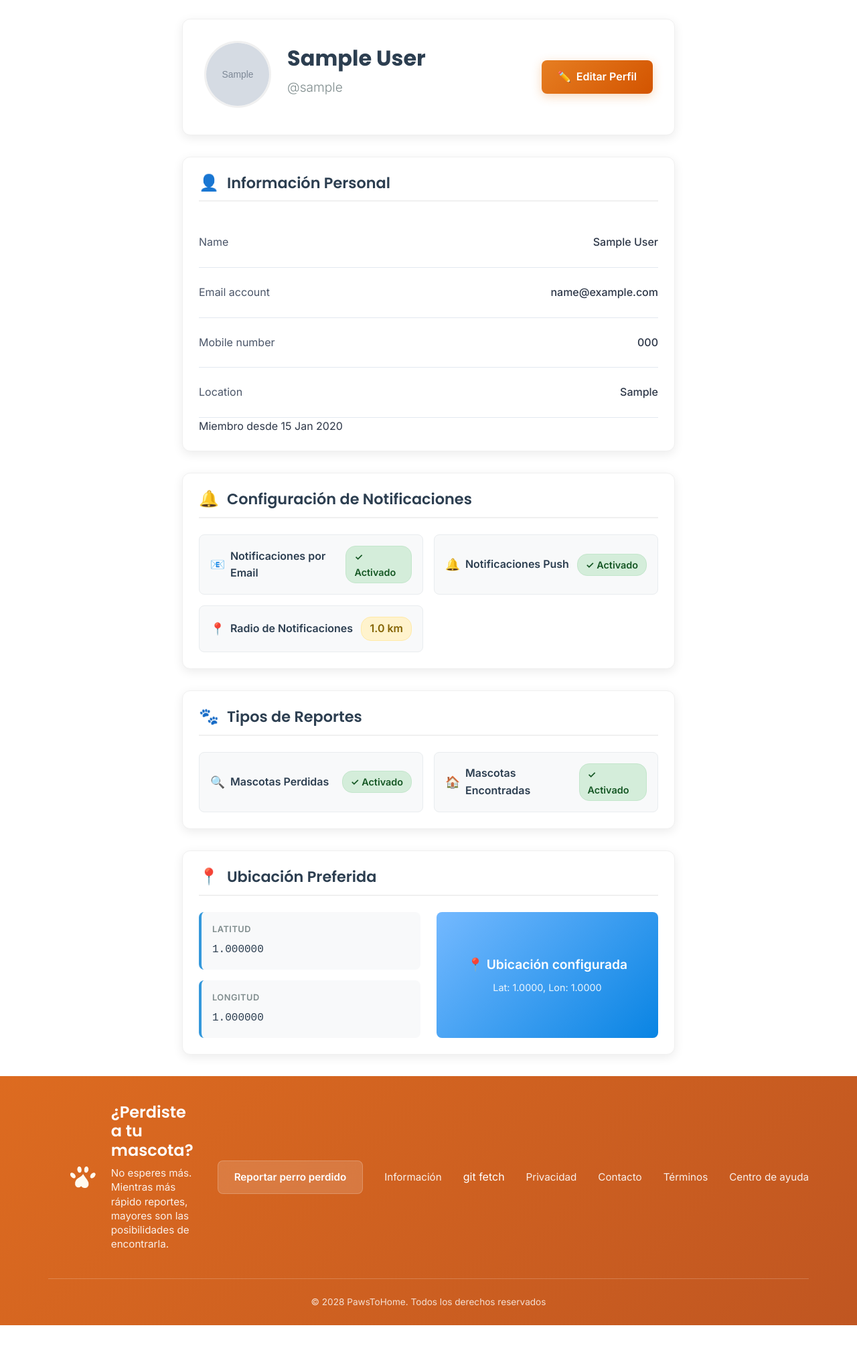
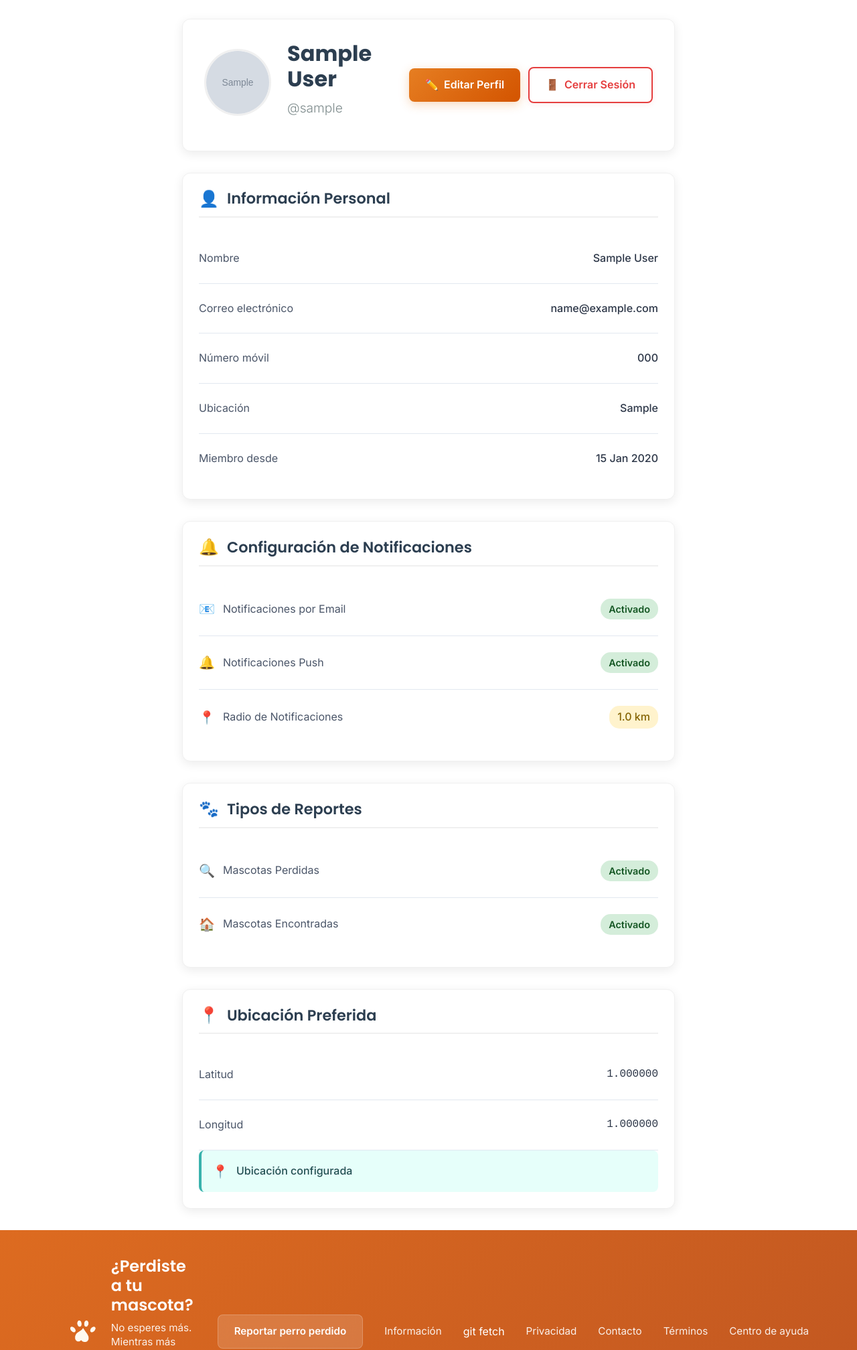
Before and after one commit to JesusEmilianoCloud/pawstohome, a Django app: page /profile/1/ in a window 1280 px wide. Shown: the part 292-2308 px from the top of the page at 67% size. Before the commit the page ends 2271 px from the top, so only its background shows below. Run offline with Django 5.2, Linux system fonts and the light colour scheme; a user stored in the database is signed in; tables that the repository leaves empty hold one stand-in row (values such as "Sample post"); grey boxes marked "Sample" are stand-in pictures; parts of the project's set-up code (start-up, migrations or seed data) failed here and were passed over.

Commit message:
Add logout button and update profile detail labels

```diff
--- a/ProfileService/templates/ProfileService/profile_detail.html
+++ b/ProfileService/templates/ProfileService/profile_detail.html
@@ -55,6 +55,10 @@
                     <span>✏️</span>
                     Editar Perfil
                 </a>
+                <a href="{% url 'account_logout' %}" class="btn btn-secondary">
+                    <span>🚪</span>
+                    Cerrar Sesión
+                </a>
             </div>
         {% endif %}
     </div>
@@ -68,42 +72,42 @@
 
             <div class="info-list">
                 <div class="info-row">
-                    <label class="info-label">Name</label>
+                    <label class="info-label">Nombre</label>
                     <span class="info-value">{{ profile_user.first_name }} {{ profile_user.last_name }}</span>
                 </div>
 
                 <div class="info-row">
-                    <label class="info-label">Email account</label>
-                    <span class="info-value">{{ profile_user.email|default:"No email provided" }}</span>
+                    <label class="info-label">Correo electrónico</label>
+                    <span class="info-value">{{ profile_user.email|default:"No se proporcionó correo" }}</span>
                 </div>
 
                 {% if user == profile_user and profile_user.phone_number %}
                 <div class="info-row">
-                    <label class="info-label">Mobile number</label>
+                    <label class="info-label">Número móvil</label>
                     <span class="info-value">{{ profile_user.phone_number }}</span>
                 </div>
                 {% else %}
                 <div class="info-row">
-                    <label class="info-label">Mobile number</label>
-                    <span class="info-value info-placeholder">Add number</span>
+                    <label class="info-label">Número móvil</label>
+                    <span class="info-value info-placeholder">Agregar número</span>
                 </div>
                 {% endif %}
 
                 {% if configuracion and configuracion.tiene_direccion %}
                 <div class="info-row">
-                    <label class="info-label">Location</label>
+                    <label class="info-label">Ubicación</label>
                     <span class="info-value">{{ configuracion.direccion }}</span>
                 </div>
                 {% else %}
                 <div class="info-row">
-                    <label class="info-label">Location</label>
-                    <span class="info-value info-placeholder">Add location</span>
+                    <label class="info-label">Ubicación</label>
+                    <span class="info-value info-placeholder">Agregar ubicación</span>
                 </div>
                 {% endif %}
 
-                <div class="info-item">
-                    <label>Miembro desde</label>
-                    <span>{{ profile_user.date_joined|date:"d M Y" }}</span>
+                <div class="info-row">
+                    <label class="info-label">Miembro desde</label>
+                    <span class="info-value">{{ profile_user.date_joined|date:"d M Y" }}</span>
                 </div>
             </div>
         </div>
@@ -115,33 +119,33 @@
                 Configuración de Notificaciones
             </h2>
 
-            <div class="config-grid">
-                <div class="config-item">
-                    <div class="config-label">
-                        <span class="config-icon">📧</span>
-                        Notificaciones por Email
+            <div class="settings-list">
+                <div class="setting-row">
+                    <div class="setting-info">
+                        <span class="setting-icon">📧</span>
+                        <span class="setting-label">Notificaciones por Email</span>
                     </div>
-                    <div class="config-status {% if configuracion.notificaciones_email %}active{% else %}inactive{% endif %}">
-                        {% if configuracion.notificaciones_email %}✓ Activado{% else %}✗ Desactivado{% endif %}
+                    <div class="setting-status {% if configuracion.notificaciones_email %}enabled{% else %}disabled{% endif %}">
+                        {% if configuracion.notificaciones_email %}Activado{% else %}Desactivado{% endif %}
                     </div>
                 </div>
 
-                <div class="config-item">
-                    <div class="config-label">
-                        <span class="config-icon">🔔</span>
-                        Notificaciones Push
+                <div class="setting-row">
+                    <div class="setting-info">
+                        <span class="setting-icon">🔔</span>
+                        <span class="setting-label">Notificaciones Push</span>
                     </div>
-                    <div class="config-status {% if configuracion.notificaciones_push %}active{% else %}inactive{% endif %}">
-                        {% if configuracion.notificaciones_push %}✓ Activado{% else %}✗ Desactivado{% endif %}
+                    <div class="setting-status {% if configuracion.notificaciones_push %}enabled{% else %}disabled{% endif %}">
+                        {% if configuracion.notificaciones_push %}Activado{% else %}Desactivado{% endif %}
                     </div>
                 </div>
 
-                <div class="config-item">
-                    <div class="config-label">
-                        <span class="config-icon">📍</span>
-                        Radio de Notificaciones
+                <div class="setting-row">
+                    <div class="setting-info">
+                        <span class="setting-icon">📍</span>
+                        <span class="setting-label">Radio de Notificaciones</span>
                     </div>
-                    <div class="config-value">
+                    <div class="setting-value">
                         {{ configuracion.radio_notificaciones }} km
                     </div>
                 </div>
@@ -154,24 +158,24 @@
                 Tipos de Reportes
             </h2>
 
-            <div class="config-grid">
-                <div class="config-item">
-                    <div class="config-label">
-                        <span class="config-icon">🔍</span>
-                        Mascotas Perdidas
+            <div class="settings-list">
+                <div class="setting-row">
+                    <div class="setting-info">
+                        <span class="setting-icon">🔍</span>
+                        <span class="setting-label">Mascotas Perdidas</span>
                     </div>
-                    <div class="config-status {% if configuracion.notificar_perdidos %}active{% else %}inactive{% endif %}">
-                        {% if configuracion.notificar_perdidos %}✓ Activado{% else %}✗ Desactivado{% endif %}
+                    <div class="setting-status {% if configuracion.notificar_perdidos %}enabled{% else %}disabled{% endif %}">
+                        {% if configuracion.notificar_perdidos %}Activado{% else %}Desactivado{% endif %}
                     </div>
                 </div>
 
-                <div class="config-item">
-                    <div class="config-label">
-                        <span class="config-icon">🏠</span>
-                        Mascotas Encontradas
+                <div class="setting-row">
+                    <div class="setting-info">
+                        <span class="setting-icon">🏠</span>
+                        <span class="setting-label">Mascotas Encontradas</span>
                     </div>
-                    <div class="config-status {% if configuracion.notificar_encontrados %}active{% else %}inactive{% endif %}">
-                        {% if configuracion.notificar_encontrados %}✓ Activado{% else %}✗ Desactivado{% endif %}
+                    <div class="setting-status {% if configuracion.notificar_encontrados %}enabled{% else %}disabled{% endif %}">
+                        {% if configuracion.notificar_encontrados %}Activado{% else %}Desactivado{% endif %}
                     </div>
                 </div>
             </div>
@@ -184,21 +188,20 @@
                 Ubicación Preferida
             </h2>
 
-            <div class="location-info">
-                <div class="coordinates">
-                    <div class="coord-item">
-                        <label>Latitud</label>
-                        <span>{{ configuracion.latitud_preferida|floatformat:6 }}</span>
-                    </div>
-                    <div class="coord-item">
-                        <label>Longitud</label>
-                        <span>{{ configuracion.longitud_preferida|floatformat:6 }}</span>
-                    </div>
+            <div class="location-list">
+                <div class="location-row">
+                    <label class="location-label">Latitud</label>
+                    <span class="location-value">{{ configuracion.latitud_preferida|floatformat:6 }}</span>
                 </div>
 
-                <div class="map-placeholder">
-                    <p>📍 Ubicación configurada</p>
-                    <small>Lat: {{ configuracion.latitud_preferida|floatformat:4 }}, Lon: {{ configuracion.longitud_preferida|floatformat:4 }}</small>
+                <div class="location-row">
+                    <label class="location-label">Longitud</label>
+                    <span class="location-value">{{ configuracion.longitud_preferida|floatformat:6 }}</span>
+                </div>
+
+                <div class="location-summary">
+                    <span class="location-icon">📍</span>
+                    <span class="location-text">Ubicación configurada</span>
                 </div>
             </div>
         </div>
@@ -207,9 +210,10 @@
 
         {% if not configuracion and user == profile_user %}
         <div class="profile-section">
-            <div class="no-config-message">
-                <h3>🔧 Configuración no disponible</h3>
-                <p>No tienes una configuración de perfil establecida.</p>
+            <div class="empty-state">
+                <div class="empty-icon">🔧</div>
+                <h3 class="empty-title">Configuración no disponible</h3>
+                <p class="empty-description">No tienes una configuración de perfil establecida aún.</p>
                 <a href="{% url 'ProfileService:edit_profile' %}" class="btn btn-primary">
                     <span>⚙️</span>
                     Configurar Ahora
--- a/static/css/profile_detail.css
+++ b/static/css/profile_detail.css
@@ -206,6 +206,7 @@
     flex-shrink: 0;
     display: flex;
     align-items: center;
+    gap: 0.75rem;
 }
 
 /* Profile Content */
@@ -275,6 +276,152 @@
 .info-placeholder {
     color: #a0aec0;
     font-weight: 400;
+}
+
+/* Settings List */
+.settings-list {
+    display: flex;
+    flex-direction: column;
+    gap: 0;
+}
+
+.setting-row {
+    display: flex;
+    justify-content: space-between;
+    align-items: center;
+    padding: 1.5rem 0;
+    border-bottom: 1px solid #e2e8f0;
+}
+
+.setting-row:last-child {
+    border-bottom: none;
+}
+
+.setting-info {
+    display: flex;
+    align-items: center;
+    gap: 0.75rem;
+}
+
+.setting-icon {
+    font-size: 1.2rem;
+}
+
+.setting-label {
+    font-size: 1rem;
+    color: #4a5568;
+    font-weight: 400;
+}
+
+.setting-status {
+    font-size: 0.9rem;
+    font-weight: 600;
+    padding: 0.25rem 0.75rem;
+    border-radius: 15px;
+}
+
+.setting-status.enabled {
+    background: #d4edda;
+    color: #155724;
+}
+
+.setting-status.disabled {
+    background: #f8d7da;
+    color: #721c24;
+}
+
+.setting-value {
+    font-size: 1rem;
+    color: #2d3748;
+    font-weight: 500;
+    background: #fff3cd;
+    color: #856404;
+    padding: 0.25rem 0.75rem;
+    border-radius: 15px;
+}
+
+/* Location List */
+.location-list {
+    display: flex;
+    flex-direction: column;
+    gap: 0;
+}
+
+.location-row {
+    display: flex;
+    justify-content: space-between;
+    align-items: center;
+    padding: 1.5rem 0;
+    border-bottom: 1px solid #e2e8f0;
+}
+
+.location-row:last-of-type {
+    border-bottom: none;
+    margin-bottom: 1.5rem;
+}
+
+.location-label {
+    font-size: 1rem;
+    color: #4a5568;
+    font-weight: 400;
+    margin: 0;
+}
+
+.location-value {
+    font-size: 1rem;
+    color: #2d3748;
+    font-weight: 500;
+    font-family: 'Courier New', monospace;
+}
+
+.location-summary {
+    display: flex;
+    align-items: center;
+    gap: 0.75rem;
+    padding: 1rem;
+    background: #e6fffa;
+    border-radius: 8px;
+    border-left: 4px solid #38b2ac;
+}
+
+.location-icon {
+    font-size: 1.2rem;
+    color: #38b2ac;
+}
+
+.location-text {
+    font-size: 1rem;
+    color: #234e52;
+    font-weight: 500;
+}
+
+/* Empty State */
+.empty-state {
+    text-align: center;
+    padding: 3rem 2rem;
+    background: #f7fafc;
+    border-radius: 12px;
+    border: 2px dashed #e2e8f0;
+}
+
+.empty-icon {
+    font-size: 3rem;
+    margin-bottom: 1rem;
+    opacity: 0.6;
+}
+
+.empty-title {
+    font-size: 1.5rem;
+    color: #2d3748;
+    margin: 0 0 1rem 0;
+    font-weight: 600;
+}
+
+.empty-description {
+    font-size: 1rem;
+    color: #4a5568;
+    margin: 0 0 2rem 0;
+    line-height: 1.6;
 }
 
 /* Config Grid */
@@ -445,6 +592,21 @@
     text-decoration: none;
 }
 
+.btn-secondary {
+    background: transparent;
+    color: #e53e3e;
+    border: 2px solid #e53e3e;
+    box-shadow: 0 2px 8px rgba(229, 62, 62, 0.1);
+}
+
+.btn-secondary:hover {
+    background: #e53e3e;
+    color: white;
+    transform: translateY(-2px);
+    box-shadow: 0 4px 12px rgba(229, 62, 62, 0.3);
+    text-decoration: none;
+}
+
 /* Responsive Design */
 @media (max-width: 768px) {
     .hero-section {
```
Also changed, not shown: other parts of static/css/profile_detail.css (+17 -11 lines).
